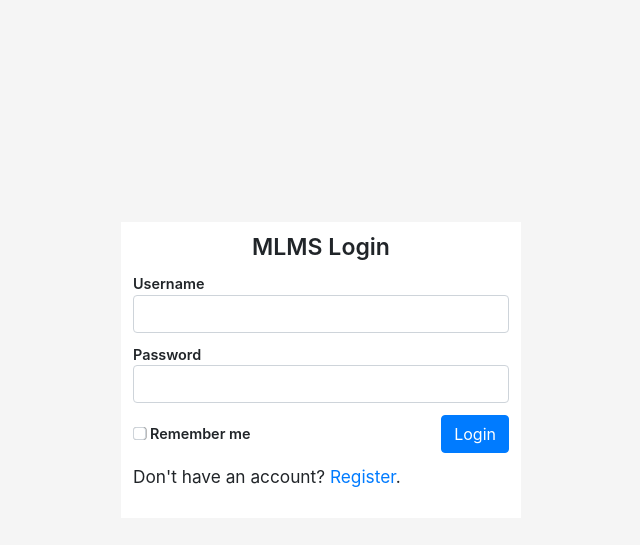
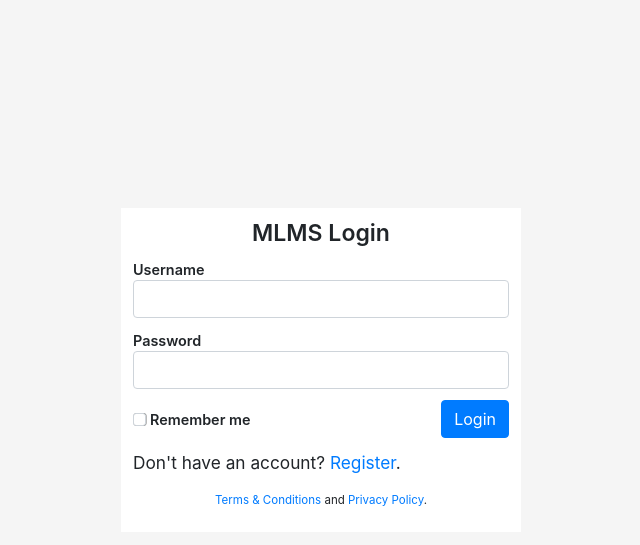
Before and after one commit to Islammoustafa95/mlms, a PHP site: page / in a window 1280 px wide. Shown: the top 545 px of the page, without its empty margins (319-959 px from the left). Run offline with PHP 8.4, Linux system fonts and the light colour scheme.

Commit message:
Added T&C and Privacy Policy

```diff
--- a/components/login.php
+++ b/components/login.php
@@ -20,6 +20,11 @@
             <div class="goToRegisterArea">
                 <p class="toRegister">Don't have an account? <a href="register.php">Register</a>.</p>
             </div>
+            <div class="registerNoticeArea">
+                <center>
+                    <span><a href="terms_and_conditions.html">Terms &amp; Conditions</a></span> and <span><a href="privacy_policy.html">Privacy Policy</a></span>.
+                </center>
+            </div>
         </form>
     </div>
 </div>
```
